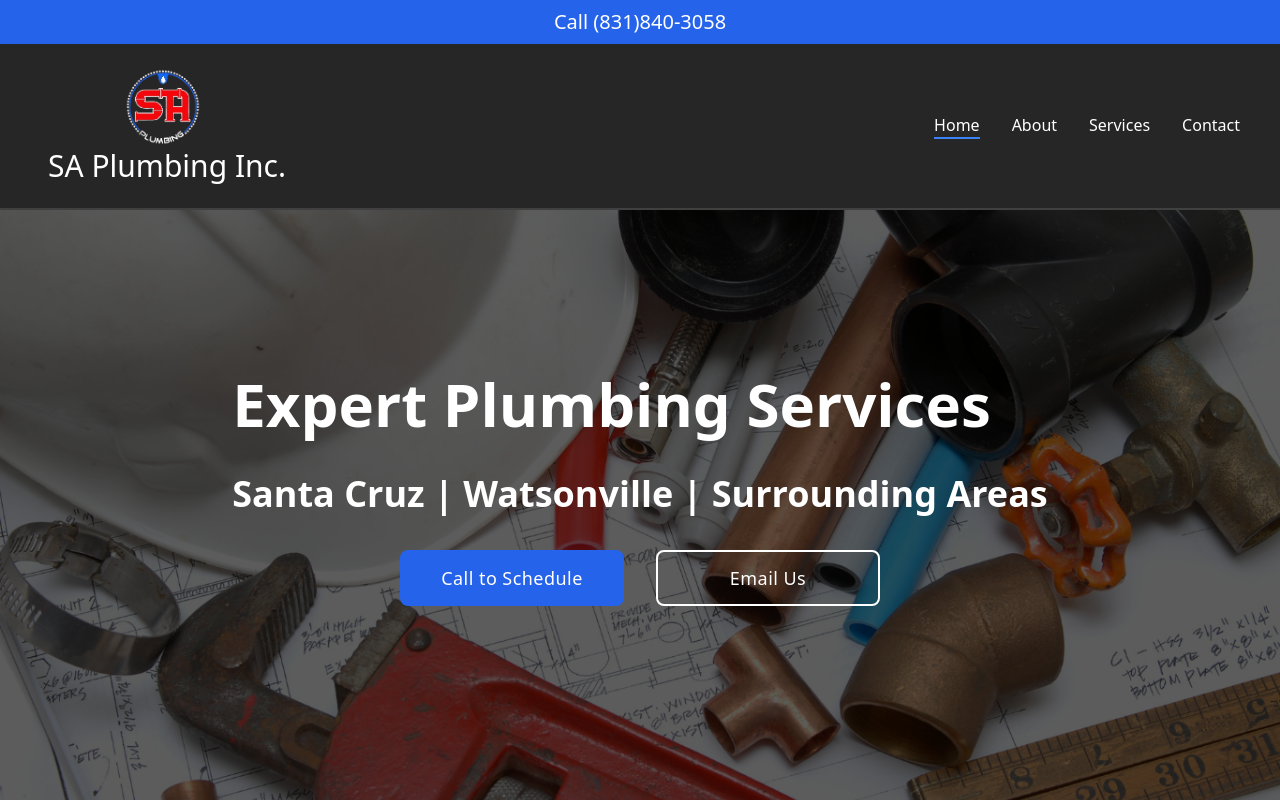
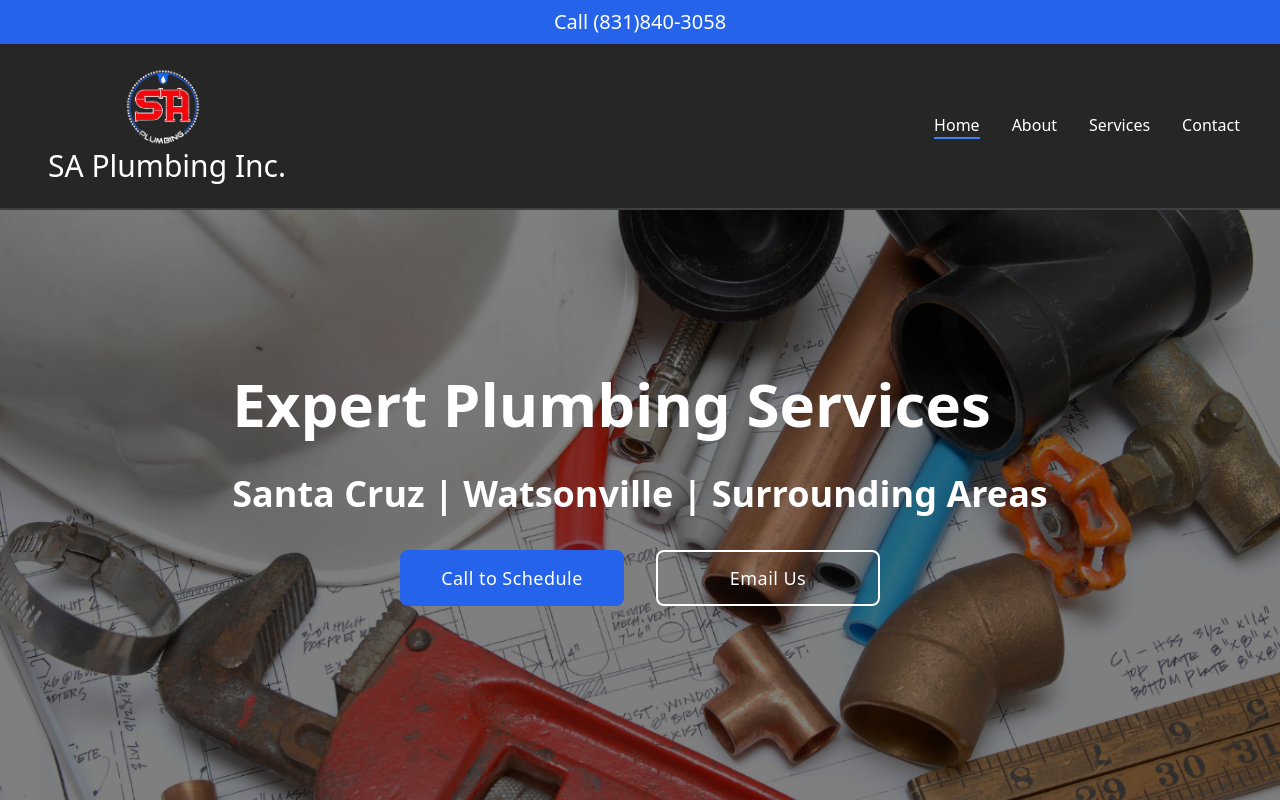
Before and after one commit to Andrewfz831/SaPlumbing-website, a React (Vite) app: page / in a window 1280 px wide. Shown: the top 800 px of the page. Built offline with nearby package versions, Linux system fonts and the light colour scheme; a web font is replaced by a local one.

Commit message:
added instagram link

```diff
--- a/src/components/Footer.tsx
+++ b/src/components/Footer.tsx
@@ -39,7 +39,7 @@ const Footer: React.FC = () => {
             </ul>
             <div className="flex mt-4 sm:justify-center text-lg sm:mt-0 p-5">
               <a
-                href="#"
+                href="https://www.instagram.com/saplumbinginc?utm_source=ig_web_button_share_sheet&igsh=ZDNlZDc0MzIxNw=="
                 className="text-gray-500 hover:text-gray-900 dark:hover:text-white"
               >
                 <FaInstagram />
--- a/src/views/homePage.tsx
+++ b/src/views/homePage.tsx
@@ -7,7 +7,7 @@ import Shower from "../assets/shower.svg";
 import IconSection from "../components/IconSection";
 import WaterHeater from "../assets/waterHeater.svg";
 import Pipe from "../assets/pipe1.svg";
-import BackgroundImg from "../images/newBg.png";
+import BackgroundImg from "../images/newBgImg.png";
 import VanImg from "../images/sa-van-img.avif";
 import Phone24Hour from "../assets/24-hours.svg";
 import WhyChooseUse from "../components/whyChooseUs";
@@ -25,7 +25,7 @@ const Homepage = () => {
       </a>
       <Nav />
       <div
-        className="py-36 flex flex-col justify-center items-start relative lg:bg-fixed font-semibold"
+        className="py-36 flex flex-col justify-center items-start relative md:bg-fixed font-semibold"
         style={{
           backgroundImage: `url(${BackgroundImg})`,
           backgroundRepeat: "no-repeat",
```
Also changed, not shown: src/images/newBg.png (deleted), src/images/newBgImg.png (added).
